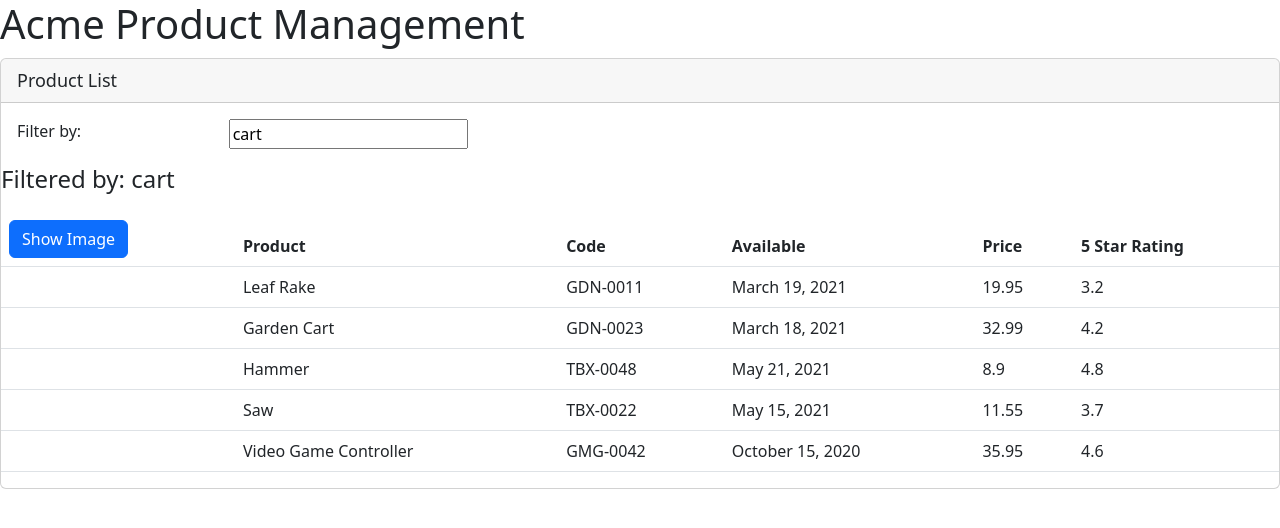
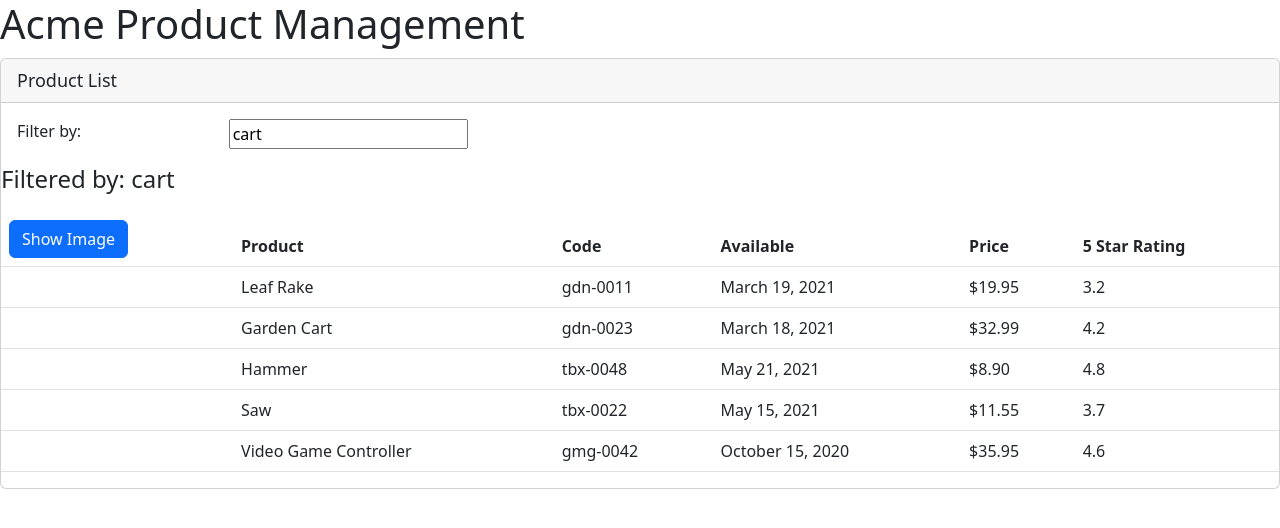
Before and after one commit to opatricpires/angular-getting-started, an Angular app: page / in a window 1280 px wide. Shown: the top 528 px of the page. Built offline with nearby package versions, Linux system fonts and the light colour scheme.

Commit message:
feat: use pipe to format data

```diff
--- a/src/app/products/product-list.component.html
+++ b/src/app/products/product-list.component.html
@@ -36,13 +36,13 @@
       <tbody>
         <tr *ngFor="let product of products">
           <td>
-            <img [src]="product.imageUrl" [title]="product.productName" [style.width.px]="imageWidth"
+            <img [src]="product.imageUrl" [title]="product.productName | lowercase" [style.width.px]="imageWidth"
               [style.margin.px]="imageMargin" *ngIf="showImage">
           </td>
           <td>{{ product.productName }}</td>
-          <td>{{ product.productCode }}</td>
+          <td>{{ product.productCode | lowercase }}</td>
           <td>{{ product.releaseDate }}</td>
-          <td>{{ product.price }}</td>
+          <td>{{ product.price | currency }}</td>
           <td>{{ product.starRating }}</td>
         </tr>
       </tbody>
```
